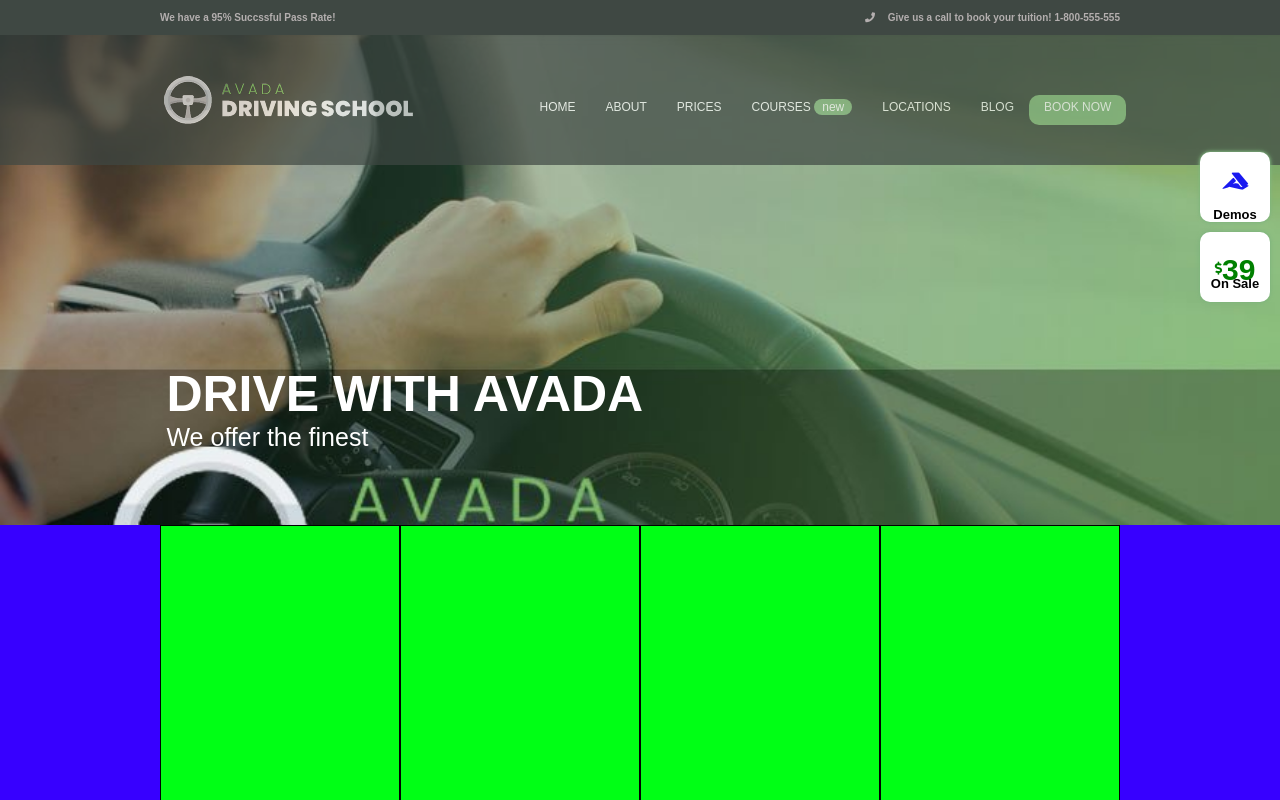
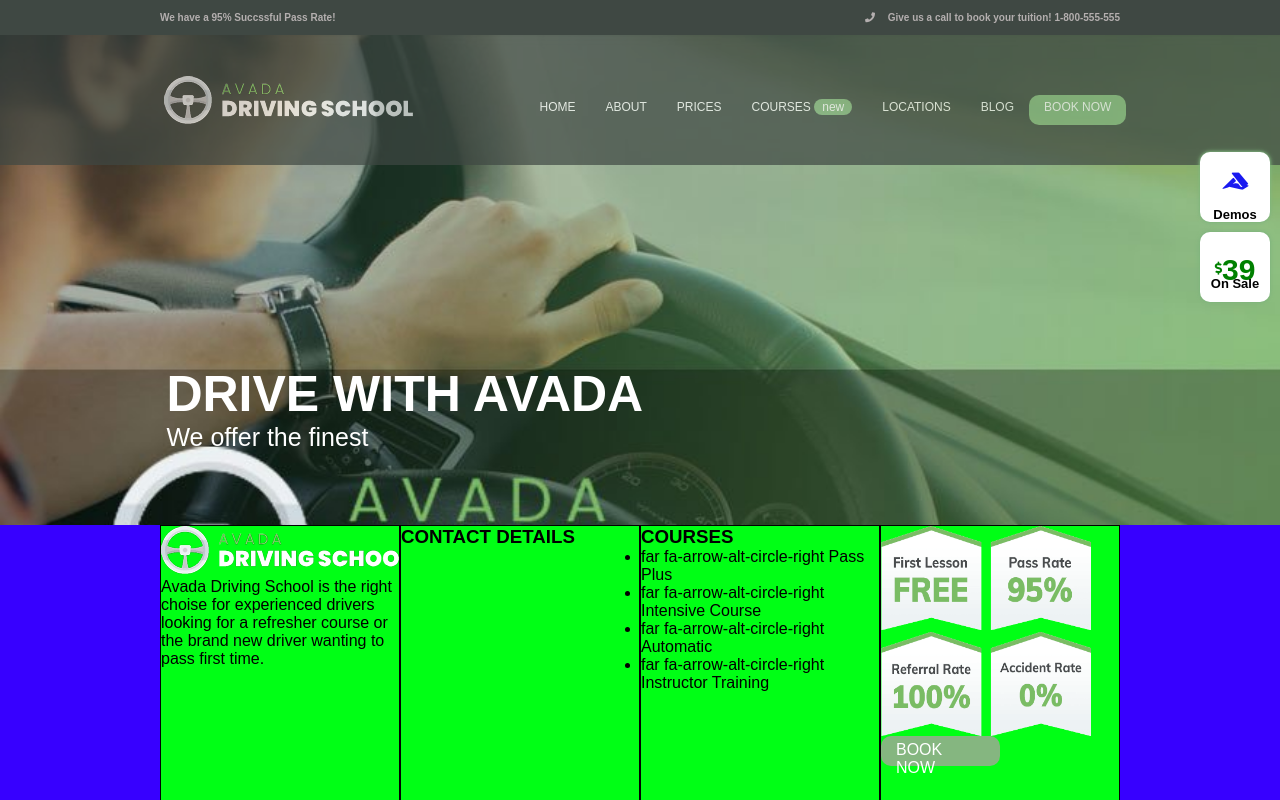
Before and after one commit to NeriEroi/proj-html-vuejs, a Vue app: page / in a window 1280 px wide. Shown: the top 800 px of the page. Built offline with nearby package versions, Linux system fonts and the light colour scheme; a web font is replaced by a local one.

Commit message:
footer, aggiunta dettagli e ciclo da modificare

```diff
--- a/src/components/Footer.vue
+++ b/src/components/Footer.vue
@@ -1,56 +1,135 @@
 <template>
   <footer>
 
+    <!-- sezione superiore del footer  -->
     <section class="footer_top">
 
       <div class="box">
 
         <section>
 
-        </section>
+          <div class="logo_cont">
 
-        <section>
+            <img src="../assets/images/avada-drivers-logo-1x.png" alt="">
+
+          </div>
+
+          <p>
+            Avada Driving School is the right choise for
+            experienced drivers looking for a refresher
+            course or the brand new driver wanting to
+            pass first time.
+          </p>
 
         </section>
 
         <section>
 
+          <h1>
+            CONTACT DETAILS
+          </h1>
+
         </section>
 
+        <!-- COURSES -->
         <section>
+
+          <h1>
+            COURSES
+          </h1>
+
+          <ul>
+
+            <li v-for="(course, index) in courses" :key="index">
+                {{ course.icon }} {{ course.text }}
+            </li>
+
+          </ul>
+
+
+        </section>
+        <!-- / COURSES -->
+
+        <section>
+
+          <div class="discount_cont">
+
+            <img src="../assets/images/footer-ad-grid.png" alt="discount footer grid">
+
+          </div>
+
+          <div class="book_now">
+            BOOK NOW
+          </div>
 
         </section>
 
       </div>
 
     </section>
+    <!-- / sezione superiore del footer  -->
 
+    <!-- sezione inferiore del footer  -->
     <section class="footer_bottom">
 
       <div class="box">
 
         <section>
 
+          <p>
+            <i class="far fa-copyright"></i> Copyright 2012 - 2020 | Avada Theme by <span>ThemeFusion</span> | All Rights Reserved| Powered by <span>WordPress</span>
+          </p>
+
         </section>
 
         <section>
+
+          <i class="fab fa-facebook-f"></i>
+          <i class="fab fa-twitter"></i>
+          <i class="fab fa-youtube"></i>
+          <i class="fab fa-instagram"></i>
 
         </section>
 
       </div>
 
     </section>
-
+    <!-- / sezione inferiore del footer  -->
   </footer>
 </template>
 
 <script>
 export default {
     name: 'Footer',
+    data() {
+      return {
+        courses: [
+          {
+            icon: "far fa-arrow-alt-circle-right",
+            text: "Pass Plus"
+          },
+          {
+            icon: "far fa-arrow-alt-circle-right",
+            text: "Intensive Course"
+          },
+          {
+            icon: "far fa-arrow-alt-circle-right",
+            text: "Automatic"
+          },
+          {
+            icon: "far fa-arrow-alt-circle-right",
+            text: "Instructor Training"
+          },
+        ]
+      }
+    }
 }
 </script>
 
 <style scoped lang="scss">
+@import "../style/generals";
+@import "../style/vars";
+@import '~@fortawesome/fontawesome-free/css/all.min.css';
 
 .footer_top {
   width: 100%;
@@ -62,6 +141,27 @@ export default {
     height: 100%;
     background-color: rgb(0, 255, 21);
     border: 1px solid black;
+
+    .discount_cont {
+      width: 210px;
+      height: 210px;
+
+      img {
+        width: 100%;
+        height: 100%;
+      }
+    }
+    .book_now {
+      width: 50%;
+      height: 30px;
+      padding: 5px 15px;
+      margin-bottom: -20px;
+      border-radius: 10px;
+      background-color: $lightgreen;
+      color: white;
+      display: flex;
+      justify-content: center;
+    }
   }
 }
 .footer_bottom {
```
Also changed, not shown: src/assets/images/footer-ad-grid.png (added), src/assets/images/footer-background-color.jpg (added).
